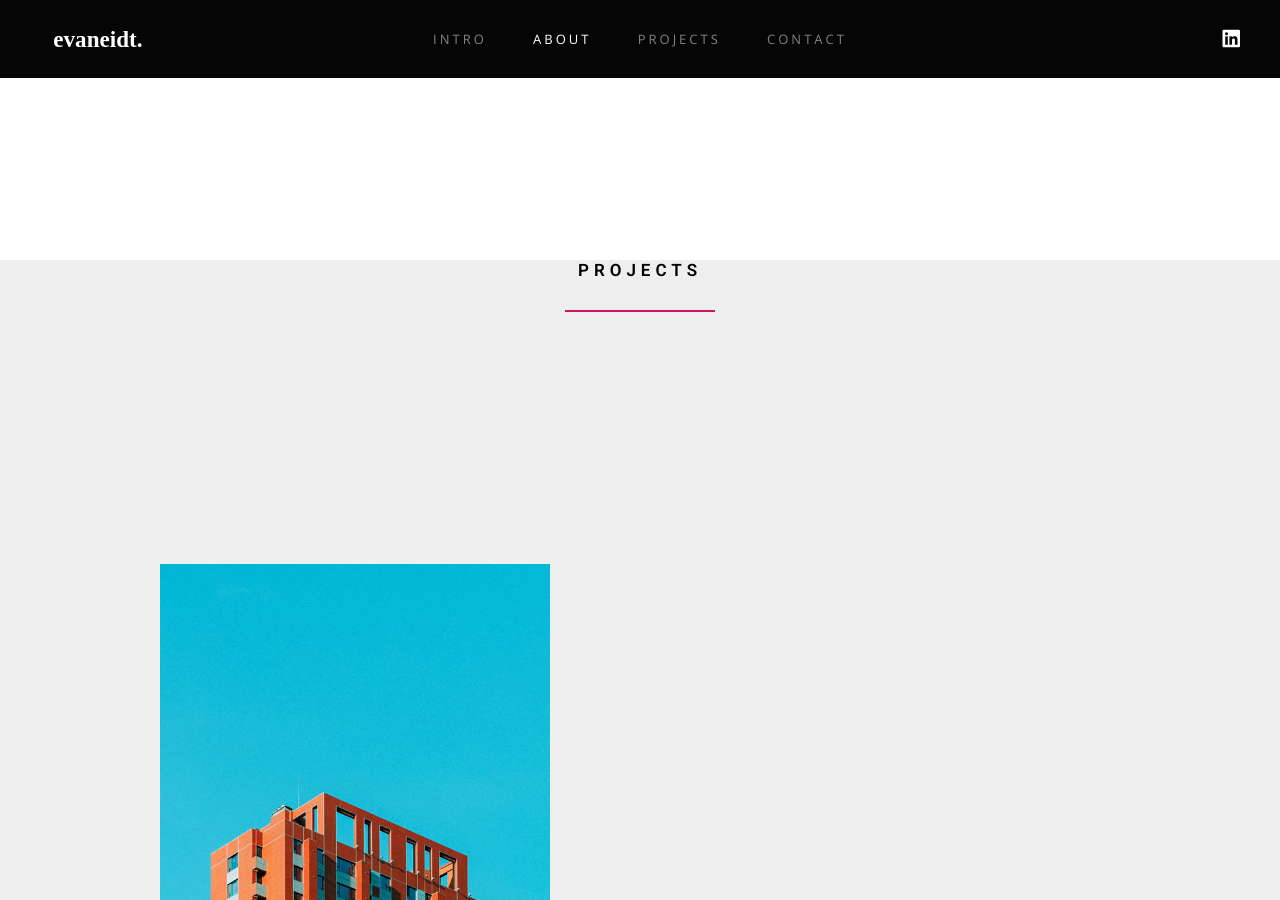
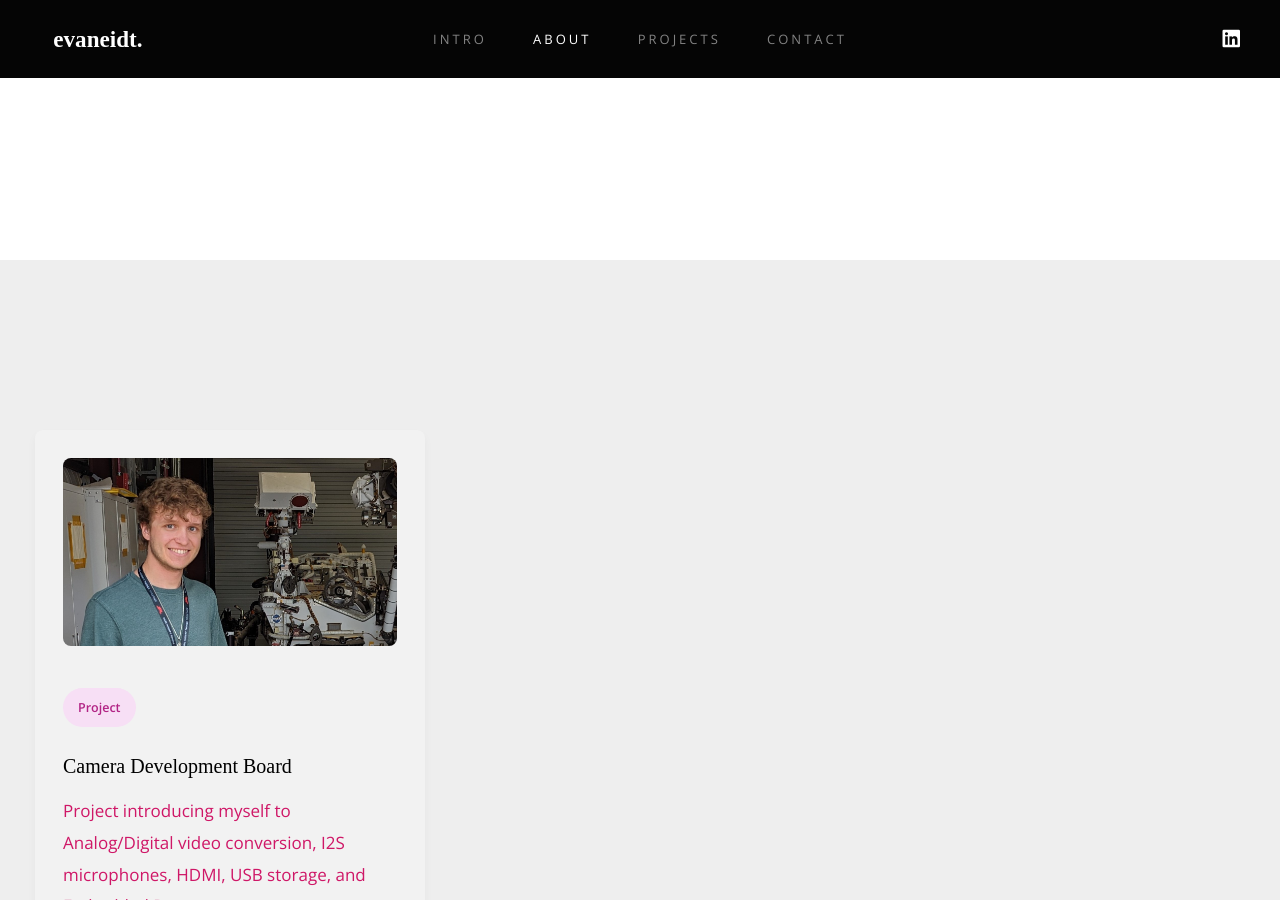
Before and after one commit to E-Eidt/e-eidt.github.io, a Jekyll site: the page index.html, which Jekyll copies as it is, in a window 1280 px wide and 900 px high, scrolled down 2480 px. Built offline with Jekyll 4.4.1, drawn with Linux system fonts in a browser that asks for light colours; some web fonts are replaced; some of the changed text lies outside the part shown.

Commit message:
Update index.html
Updated project to card list instead of masonry

```diff
--- a/index.html
+++ b/index.html
@@ -159,6 +159,7 @@
 
             <!-- 16:9 aspect ratio, landscape -->
             <div class="card-list">
+
                 <a href="https://record.umich.edu/articles/engineering-senior-reaches-new-heights-in-rocketry/" class="card-item">
                     <img src="images/JPL_Picture.jpg" alt="Card Image">
                     <span class="article">Article</span>
@@ -168,6 +169,7 @@
                         <i class="fas fa-arrow-right card-icon"></i>
                     </div>
                 </a>
+
                 <a href="https://eecs.engin.umich.edu/stories/masa-achieves-liftoff-with-record-setting-rocket/" class="card-item">
                     <img src="images/Clem_Picture.jpg" alt="Card Image">
                     <span class="article">Article</span>
@@ -177,7 +179,8 @@
                         <i class="fas fa-arrow-right card-icon"></i>
                     </div>
                 </a>
-            </div>
+
+            </div> <!-- end about-me card-list -->
 
         </div> <!-- end about-me -->
 
@@ -187,47 +190,20 @@
     ================================================== -->
     <section id="projects" class="s-projects target-section">
 
-        <div class="row heading-block heading-block--center" >
-            <div class="column large-full">
-                <h2 class="section-heading section-heading--centerbottom">Projects</h2>
-            </div>
-        </div> <!-- end heading-block -->
+        <!-- 16:9 aspect ratio, landscape -->
+        <div class="card-list">
 
-        <div class="masonry-wrap">
-            <div class="masonry">
-                <div class="grid-sizer"></div>
+            <a href="https://www.google.com" class="card-item">
+                <img src="images/JPL_Picture.jpg" alt="Card Image">
+                <span class="developer">Project</span>
+                <h3>Camera Development Board</h3>
+                <p>Project introducing myself to Analog/Digital video conversion, I2S microphones, HDMI, USB storage, and Embedded Rust.</p>
+                <div class="arrow">
+                    <i class="fas fa-arrow-right card-icon"></i>
+                </div>
+            </a>
 
-                <div class="masonry__brick" >
-                    <div class="item-folio">
-                        <div class="item-folio__thumb">
-                            <a href="images/portfolio/gallery/g-city-building.jpg" class="thumb-link" title="Shutterbug" data-size="1050x700">
-                                <img src="images/portfolio/city-building.jpg"
-                                     srcset="images/portfolio/city-building.jpg 1x, images/portfolio/city-building@2x.jpg 2x" alt="">
-                            </a>
-                            <a href="https://www.google.com/" class="item-folio__project-link" title="Project link" target="_blank"></a>
-                        </div>
-                        <div class="item-folio__text">
-                            <span class="article">Project</span>
-                            <h4 class="item-folio__title">
-                                Camera Development Board
-                            </h4>
-                            <p class="item-folio__cat">
-                                foobar
-                            </p>
-                            <div class="arrow">
-                                <i class="fas fa-arrow-right card-icon"></i>
-                            </div>
-                        </div>
-
-                        <div class="item-folio__caption">
-                            <p>Side project introducing myself to Analog/Digital video conversion, I2S microphones, HDMI, USB storage, and Embedded Rust.</p>
-                        </div>
-                    </div>
-                </div> <!-- end masonry__brick -->
-
-            </div> <!-- end masonry -->
-
-        </div> <!-- end masonry-wrap -->
+        </div> <!-- end projects card-list -->
 
     </section> <!-- end s-projects -->
 
```
